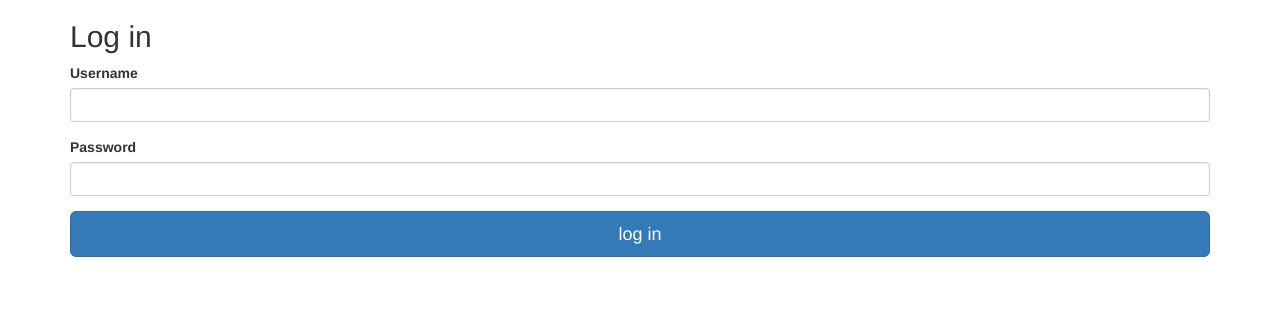
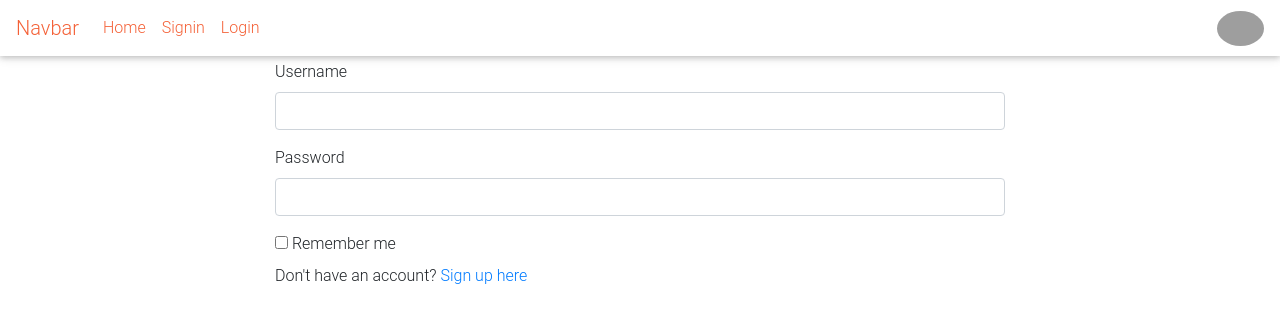
Before and after one commit to wamakimaN/blogpost, a Flask app: page /authenticate/login in a window 1280 px wide. Shown: the top 323 px of the page. Run offline with Flask 2, Linux system fonts and the light colour scheme; some libraries are stand-ins or nearby versions; grey boxes are pictures that could not be loaded.

Commit message:
add signup form and finish registration process

```diff
--- a/app/auth/__init__.py
+++ b/app/auth/__init__.py
@@ -2,4 +2,4 @@ from flask import Blueprint
 
 auth = Blueprint('auth',__name__)
 
-from . import views
+from . import views,form
--- a/app/auth/form.py
+++ b/app/auth/form.py
@@ -5,5 +5,12 @@ from ..models import User
 
 class LoginForm(FlaskForm):
     username = StringField('Username',validators=[Required(),Email()])
-    pass_secure = PasswordField('Password',validators =[Required()])
+    password = PasswordField('Password',validators =[Required()])
     remember = BooleanField('Remember me')
+
+class RegistrationForm(FlaskForm):
+    email = StringField('Your Email Address',validators=[Required(),Email()])
+    username = StringField('Enter your username',validators = [Required()])
+    password = PasswordField('Password',validators = [Required(), EqualTo('password_confirm',message = 'Passwords must match')])
+    password_confirm = PasswordField('Confirm Passwords',validators = [Required()])
+    submit = SubmitField('Sign Up')
--- a/app/auth/views.py
+++ b/app/auth/views.py
@@ -1,7 +1,9 @@
-from flask import render_template
+from flask import render_template,redirect,url_for
 from flask_wtf import FlaskForm
-from .form import LoginForm
+from ..models import User
+from .form import LoginForm,RegistrationForm
 from . import auth
+from .. import db
 
 @auth.route('/login',methods = ['GET','POST'])
 def login():
@@ -9,3 +11,14 @@ def login():
     form = LoginForm()
 
     return render_template('auth/login.html', form = form)
+
+@auth.route('/signup',methods = ["GET","POST"])
+def signup():
+    form = RegistrationForm()
+    if form.validate_on_submit():
+        user = User(email = form.email.data, username = form.username.data,password = form.password.data)
+        db.session.add(user)
+        db.session.commit()
+        return redirect(url_for('auth.login'))
+        title = "New Account"
+    return render_template('auth/signup.html',reg_form = form)
--- a/app/models.py
+++ b/app/models.py
@@ -1,8 +1,9 @@
 from app import db
 from datetime import datetime
+from flask_login import UserMixin
 
 
-class User(db.Model):
+class User(UserMixin,db.Model):
     __tablename__ = 'users'
     id = db.Column(db.Integer, primary_key= True)
     username = db.Column(db.String(20),unique=True,nullable=False)
--- a/app/templates/auth/login.html
+++ b/app/templates/auth/login.html
@@ -1,4 +1,4 @@
-{%extends 'bootstrap/base.html'%}
+{%extends 'base.html'%}
 
 {%import 'bootstrap/wtf.html' as wtf%}
 
@@ -6,16 +6,23 @@
 Login
 {%endblock%}
 
-{%block content%}
-
+{% block content %}
 <div class="container">
-  <form method="GET" action="/login" class="form-signin">
-  <h2 class="form-signin-heading">Log in</h2>
-  {{form.hidden_tag()}}
-  {{wtf.form_field(form.username)}}
-  {{wtf.form_field(form.pass_secure)}}
-    <button class="btn btn-lg btn-primary btn-block">log in</button>
-  </form>
+    <div class="row">
+      <div class= "col-md-2"> </div>
+      <div class="col-md-8">
+      <!--Flash message -->
+      {% for message in get_flashed_messages() %}
+        <div class="alert alert-danger">
+        <button type="button" class="close" data-dismiss="alert">&times;</button>
+        {{ message }}
+        </div>
+      {% endfor %}
+      <!-- Login form -->
+      {{wtf.quick_form(form)}}
+      <p> Don't have an account? <a href="{{url_for('auth.signup')}}">Sign up here</a></p>
+     </div>
+     <div clas="col-md-2"> </div>
+    </div>
 </div>
-
 {%endblock%}
--- a/app/templates/base.html
+++ b/app/templates/base.html
@@ -13,4 +13,5 @@
 {% include 'navbar.html' %}
 {% endblock %}
 {%block content%}
+
 {%endblock%}
```
Also changed, not shown: app/templates/auth/signup.html (added, +22 -0 lines).
